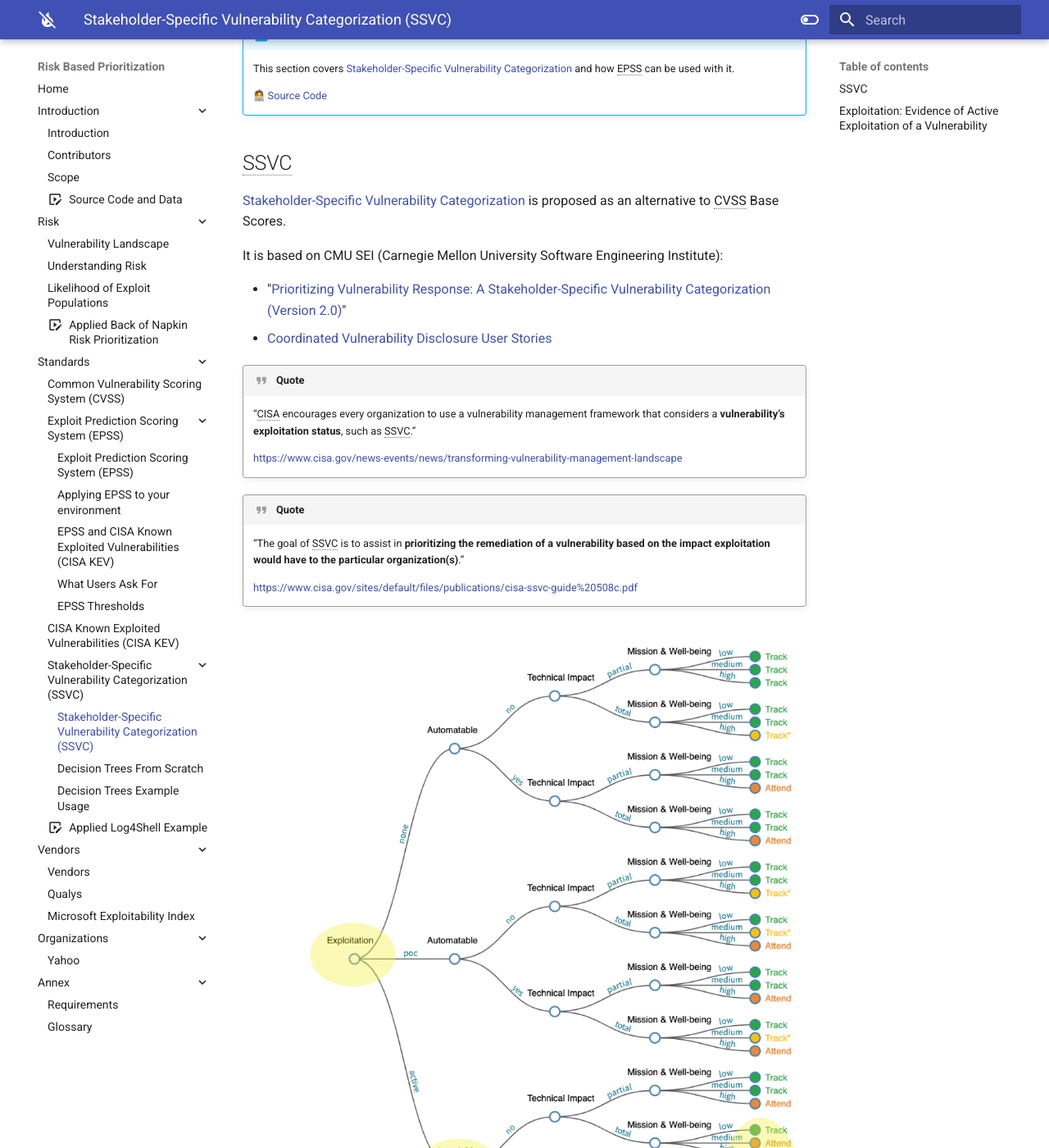
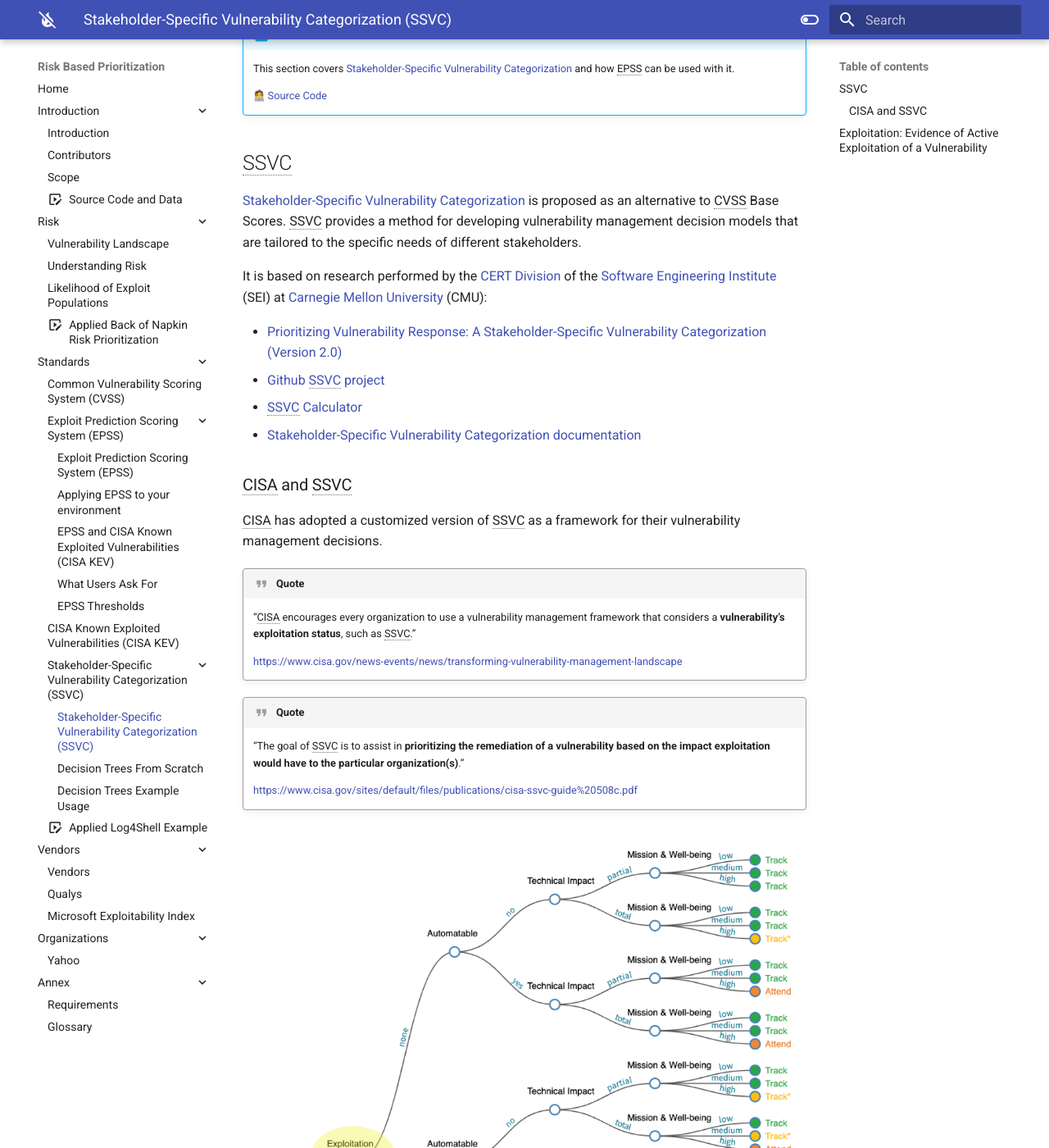
Before and after one commit to RiskBasedPrioritization/RiskBasedPrioritization.github.io, an MkDocs documentation site: the page built from docs/ssvc/SSVC.md, in a window 1280 px wide and 1400 px high, scrolled down 244 px. Shown: the whole window at 82% size. Built offline with MkDocs 1.6.1 and Material for MkDocs 9.7.7, drawn with Linux system fonts in a browser that asks for light colours; emoji names are drawn with the system emoji font; comment, search, counter and statistics services are not loaded; some of the changed text lies outside the part shown.

Commit message:
Suggested revisions to the SSVC page (#17)
certcc-suggestions

```diff
--- a/docs/ssvc/SSVC.md
+++ b/docs/ssvc/SSVC.md
@@ -1,8 +1,13 @@
 # Stakeholder-Specific Vulnerability Categorization (SSVC)
+
+<!--
+note: the SSVC documentation site certcc.github.io/SSVC is slated to go online in mid-March 2024.
+Until then, it just redirects to an SSVC calculator https://certcc.github.io/SSVC/ssvc-calc/
+-->
 
 !!! abstract "Overview"
 
-    This section covers [Stakeholder-Specific Vulnerability Categorization](https://resources.sei.cmu.edu/library/asset-view.cfm?assetid=653459)
+    This section covers [Stakeholder-Specific Vulnerability Categorization](https://certcc.github.io/SSVC/)
     and how EPSS can be used with it.
 
     :technologist: [Source Code](https://github.com/epss-sig/epss-interoperability/blob/main/analysis/cisa_ssvc_dt/DT_analysis.ipynb)
@@ -10,18 +15,21 @@
 
 ## SSVC
 
-[Stakeholder-Specific Vulnerability Categorization](https://resources.sei.cmu.edu/library/asset-view.cfm?assetid=653459) is proposed as an alternative to CVSS Base Scores.
+[Stakeholder-Specific Vulnerability Categorization](https://certcc.github.io/SSVC/) is proposed as an alternative to
+CVSS Base Scores. SSVC provides a method for developing vulnerability management decision models that are tailored to the
+specific needs of different stakeholders.
 
-It is based on CMU SEI (Carnegie Mellon University Software
-Engineering Institute):
+It is based on research performed by the [CERT Division](https://www.sei.cmu.edu/about/divisions/cert/)
+of the [Software Engineering Institute](https://www.sei.cmu.edu) (SEI) at [Carnegie Mellon University](https://www.cmu.edu) (CMU):
 
--   "<a
-    href="https://resources.sei.cmu.edu/library/asset-view.cfm?assetid=653459"
-    rel="nofollow">Prioritizing Vulnerability Response: A
-    Stakeholder-Specific Vulnerability Categorization (Version 2.0)</a>"
--   <a
-    href="https://resources.sei.cmu.edu/library/asset-view.cfm?assetid=886543"
-    rel="nofollow">Coordinated Vulnerability Disclosure User Stories</a>
+- [Prioritizing Vulnerability Response: A Stakeholder-Specific Vulnerability Categorization (Version 2.0)](https://resources.sei.cmu.edu/library/asset-view.cfm?assetid=653459)
+- [Github SSVC project](https://github.com/CERTCC/SSVC)
+- [SSVC Calculator](https://certcc.github.io/SSVC/ssvc-calc/)
+- [Stakeholder-Specific Vulnerability Categorization documentation](https://certcc.github.io/SSVC/)
+
+### CISA and SSVC
+
+CISA has adopted a customized version of SSVC as a framework for their vulnerability management decisions.
 
 !!! quote
 
@@ -43,12 +51,12 @@
 
 <figure markdown>
 ![Image title](../assets/images/cisa_ssvcdt.png){ width="700" }
-<figcaption>SSVC Decision Tree https://www.cisa.gov/ssvc-calculator</figcaption>
+<figcaption>CISA's SSVC Decision Tree https://www.cisa.gov/ssvc-calculator</figcaption>
 </figure>
 
 <figure markdown>
 ![Image title](../assets/images/cisadt_decisions.png){ width="700" }
-<figcaption>SSVC Decision Tree Decisions https://www.cisa.gov/ssvc-calculator</figcaption>
+<figcaption>CISA's SSVC Decision Tree Outcomes https://www.cisa.gov/ssvc-calculator</figcaption>
 </figure>
 
 
```
